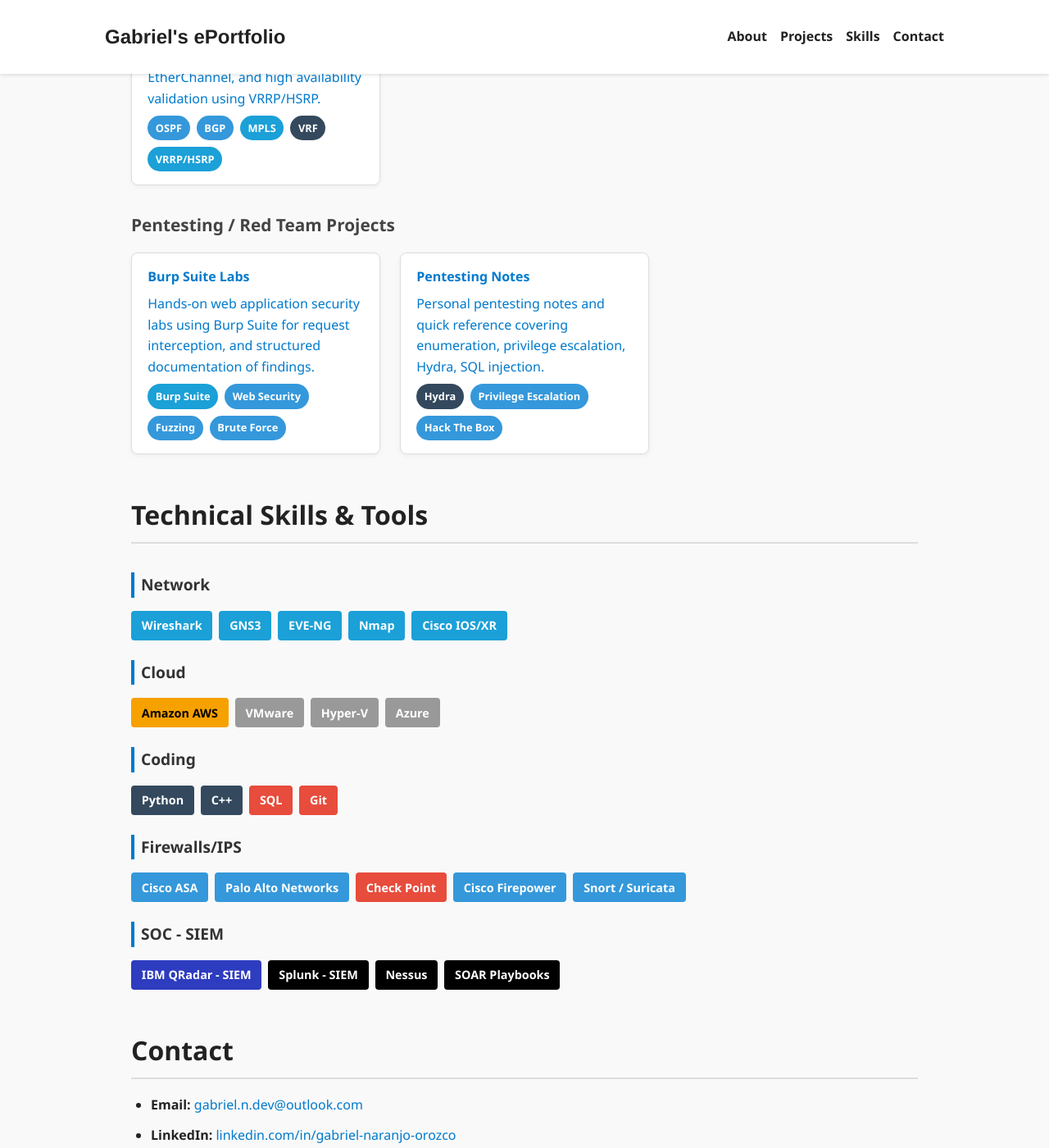
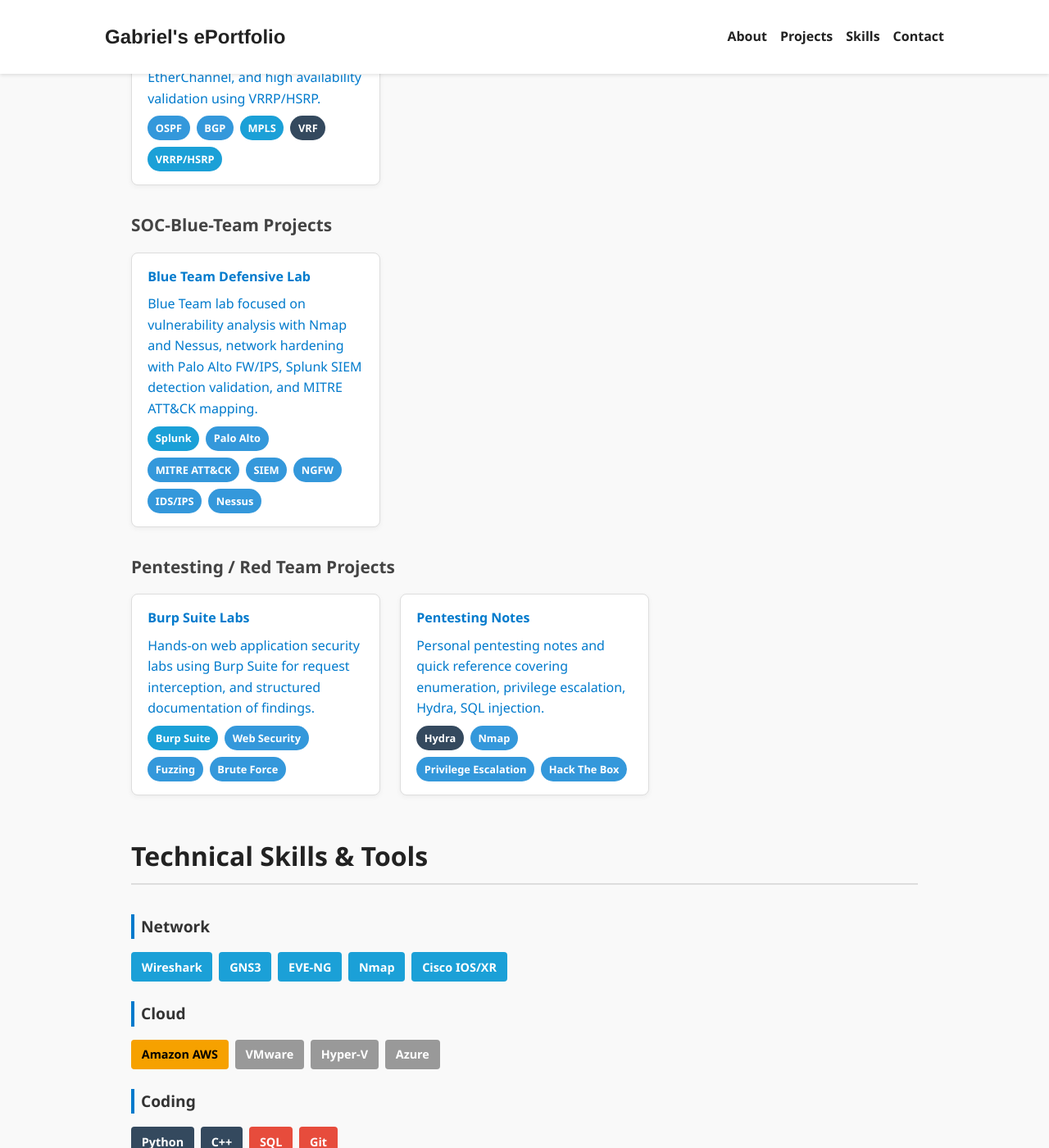
Before and after one commit to GabrielNetSec/GabrielNetSec.github.io, a Jekyll site: the page index.html, which Jekyll copies as it is, in a window 1280 px wide and 1400 px high, scrolled down 2895 px. Shown: the whole window at 82% size. Built offline with Jekyll 4.4.1, drawn with Linux system fonts in a browser that asks for light colours.

Commit message:
Update index.html

```diff
--- a/index.html
+++ b/index.html
@@ -218,6 +218,24 @@
       </div>
     </div>
 
+    <h3>SOC-Blue-Team Projects</h3>
+    <div class="project-grid">
+      <div class="project-card">
+        <h4>Blue Team Defensive Lab</h4>
+        <p><a href="https://github.com/GabrielNetSec/SOC-Blue-Team/tree/main/Blue-Team-Defensive-Lab" target="_blank" rel="noopener noreferrer">
+          Blue Team lab focused on vulnerability analysis with Nmap and Nessus, network hardening with Palo Alto FW/IPS, Splunk SIEM detection validation, and MITRE ATT&CK mapping.</a></p>
+        <div class="card-tags badges">
+          <span class="badge">Splunk</span>
+          <span class="badge blue">Palo Alto</span>
+          <span class="badge blue">MITRE ATT&CK</span>
+          <span class="badge blue">SIEM</span>
+          <span class="badge blue">NGFW</span>
+          <span class="badge blue">IDS/IPS</span>
+          <span class="badge blue">Nessus</span>
+        </div>
+      </div>
+    </div>
+
     <h3>Pentesting / Red Team Projects</h3>
     <div class="project-grid">
       <div class="project-card">
@@ -238,11 +256,11 @@
           Personal pentesting notes and quick reference covering enumeration, privilege escalation, Hydra, SQL injection.</a></p>
         <div class="card-tags badges">
           <span class="badge dark">Hydra</span>
+          <span class="badge blue">Nmap</span>
           <span class="badge blue">Privilege Escalation</span>
           <span class="badge blue">Hack The Box</span>
         </div>
       </div>
-
     </div>
 
   </section>
```
